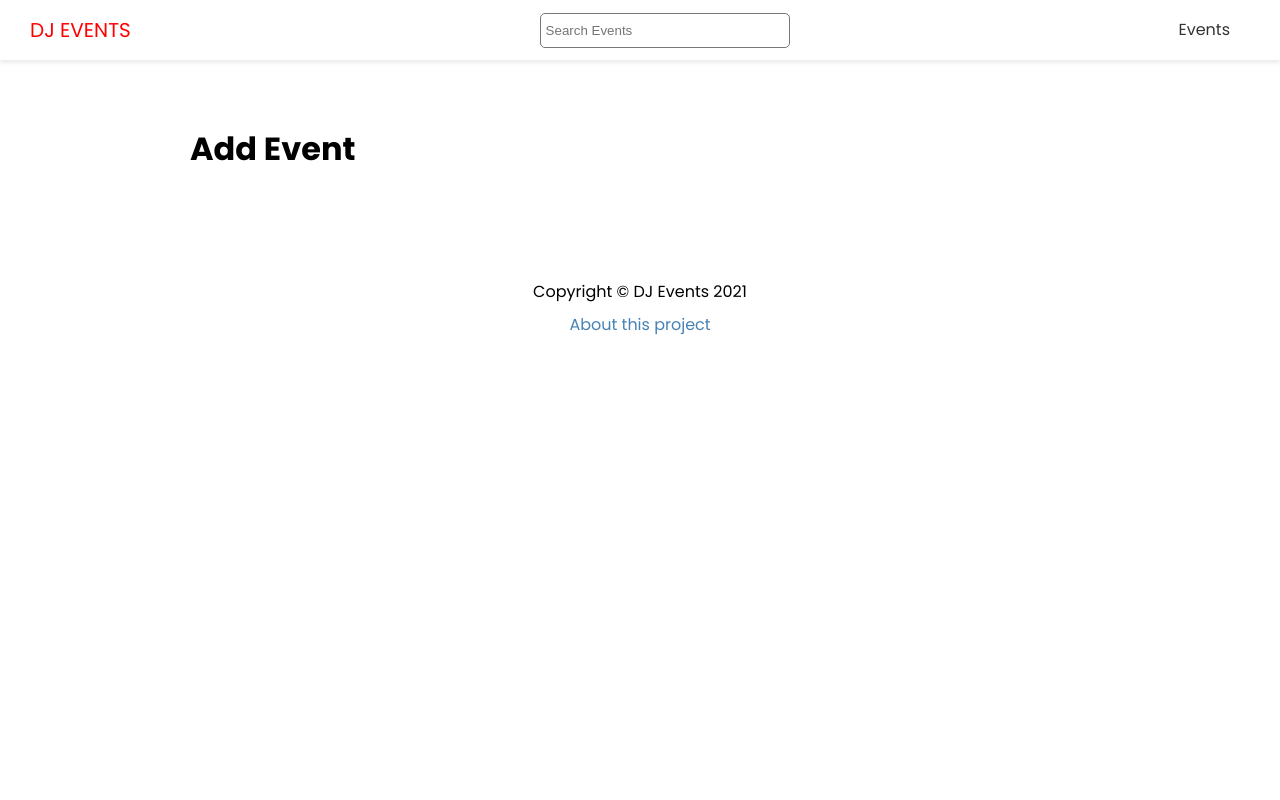
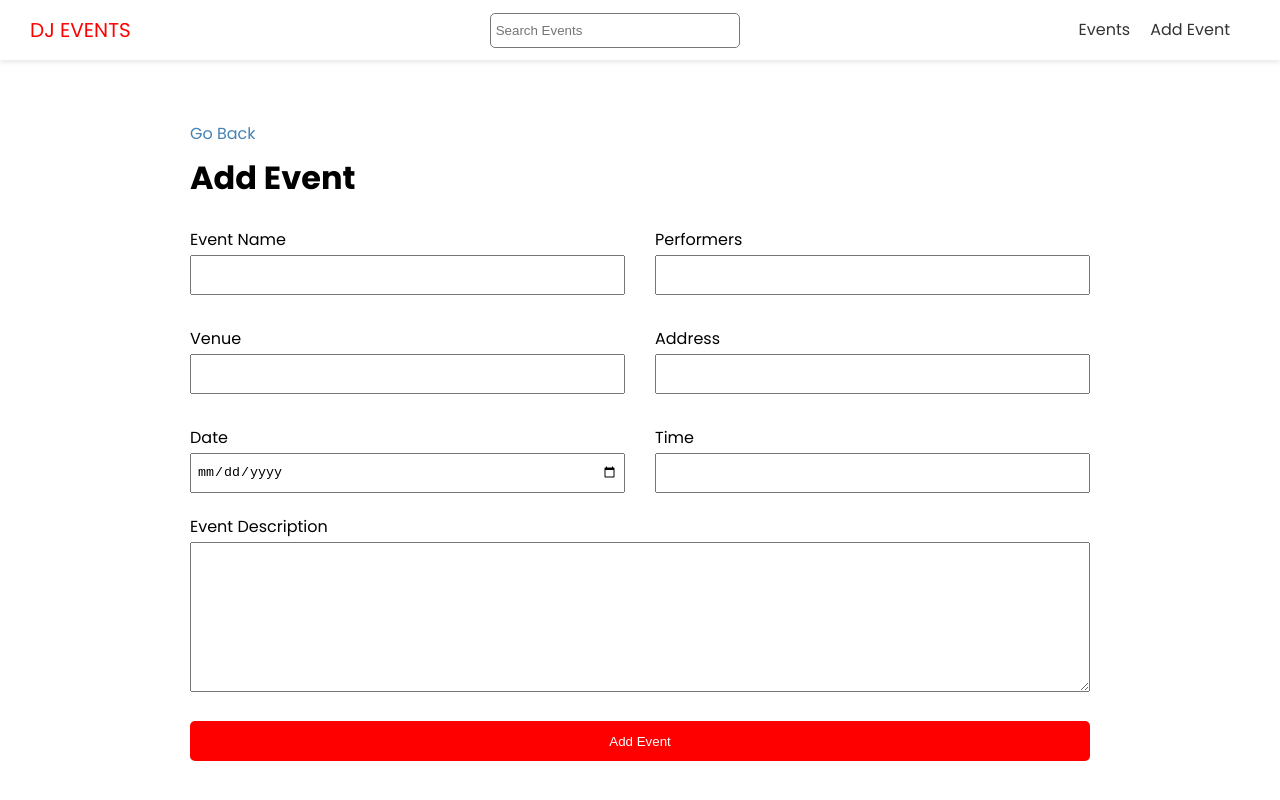
Before and after one commit to migueSNM/dj-events-frontend, a Next.js app: page /events/add in a window 1280 px wide. Shown: the top 800 px of the page. Built offline with nearby package versions, Linux system fonts and the light colour scheme; no server answers.

Commit message:
complete add event

```diff
--- a/components/Header.js
+++ b/components/Header.js
@@ -19,6 +19,11 @@
               <a>Events</a>
             </Link>
           </li>
+          <li>
+            <Link href='/events/add'>
+              <a>Add Event</a>
+            </Link>
+          </li>
         </ul>
       </nav>
 
--- a/package.json
+++ b/package.json
@@ -12,7 +12,8 @@
     "qs": "^6.10.1",
     "react": "17.0.2",
     "react-dom": "17.0.2",
-    "react-icons": "^4.3.1"
+    "react-icons": "^4.3.1",
+    "react-toastify": "^8.1.0"
   },
   "devDependencies": {
     "eslint": "7",
--- a/pages/events/add.js
+++ b/pages/events/add.js
@@ -1,9 +1,105 @@
+import { useState } from 'react'
+import { useRouter } from 'next/router'
+
+import { ToastContainer, toast } from 'react-toastify';
+import 'react-toastify/dist/ReactToastify.css';
+import Link from 'next/link'
 import Layout from '@/components/Layout'
+import {API_URL} from '@/config/index'
+import styles from '@/styles/Form.module.css'
 
 export default function AddPage() {
+
+  const [values, setValues] = useState({
+    name: '',
+    performers: '',
+    venue: '',
+    address: '',
+    date: '',
+    time: '',
+    description: ''
+  })
+
+  const router = useRouter()
+
+  const handleSubmit = async e => {
+    e.preventDefault()
+
+
+    // Validation
+    const hasEmptyFields = Object.values(values).some(
+      element => element === '')
+
+    if(hasEmptyFields){
+      toast.error('Please fill in all fields')
+    }
+
+    const res = await fetch(`${API_URL}/events`, {
+      method: 'POST',
+      headers: {
+        'Content-Type': 'application/json'
+      },
+      body: JSON.stringify(values)
+    })
+
+    if(!res.ok){
+      toast.error('Something went wrong')
+    } else {
+      const evt = await res.json()
+      console.log(evt)
+      router.push(`/events/${evt.slug}`)
+    }
+  }
+
+  const handleInputChange = e => {
+    const { name, value } = e.target
+    setValues({...values, [name]: value})
+  }
+
   return (
     <Layout title='Add New Event'>
+      <Link href='/events'>Go Back</Link>
       <h1>Add Event</h1>
+      <ToastContainer />
+      <form onSubmit={handleSubmit} className={styles.form}>
+        <div className={styles.grid}>
+          <div>
+            <label htmlFor="name">Event Name</label>
+            <input type="text" id="name" name="name" value={values.name} onChange={handleInputChange}></input>
+          </div>
+          <div>
+            <label htmlFor="performers">Performers</label>
+            <input type="text" id="performers" name="performers" value={values.performers} onChange={handleInputChange}></input>
+          </div>
+          <div>
+            <label htmlFor="venue">Venue</label>
+            <input type="text" id="venue" name="venue" value={values.venue} onChange={handleInputChange}></input>
+          </div>
+          <div>
+            <label htmlFor="address">Address</label>
+            <input type="text" id="address" name="address" value={values.address} onChange={handleInputChange}></input>
+          </div>
+          <div>
+            <label htmlFor="date">Date</label>
+            <input type="date" id="date" name="date" value={values.date} onChange={handleInputChange}></input>
+          </div>
+          <div>
+            <label htmlFor="time">Time</label>
+            <input type="text" id="time" name="time" value={values.time} onChange={handleInputChange}></input>
+          </div>
+        </div>
+        <div>
+          <label htmlFor='description'>Event Description</label>
+          <textarea
+            type='text'
+            name='description'
+            id='description'
+            value={values.description}
+            onChange={handleInputChange}
+          ></textarea>
+        </div>
+        <input type="submit" value="Add Event" className='btn'/>
+      </form>
     </Layout>
   )
 }
--- /dev/null
+++ b/styles/Form.module.css
@@ -0,0 +1,39 @@
+.form label {
+  display: block;
+}
+
+.form input {
+  width: 100%;
+  height: 40px;
+  padding: 5px;
+}
+
+.form textarea {
+  width: 100%;
+  height: 150px;
+}
+
+.form input[type='submit'] {
+  display: block;
+  width: 100%;
+  margin: 20px 0 30px;
+}
+
+.form .file {
+  border: 1px #ccc solid;
+  background-color: #f4f4f4;
+  padding: 10px;
+}
+
+.grid {
+  display: grid;
+  grid-template-columns: 1fr 1fr;
+  gap: 30px;
+  margin-bottom: 20px;
+}
+
+@media (max-width: 600px) {
+  .grid {
+    grid-template-columns: 1fr;
+  }
+}
```
Also changed, not shown: 1 other file (tests, documents, lock files or other folders).
